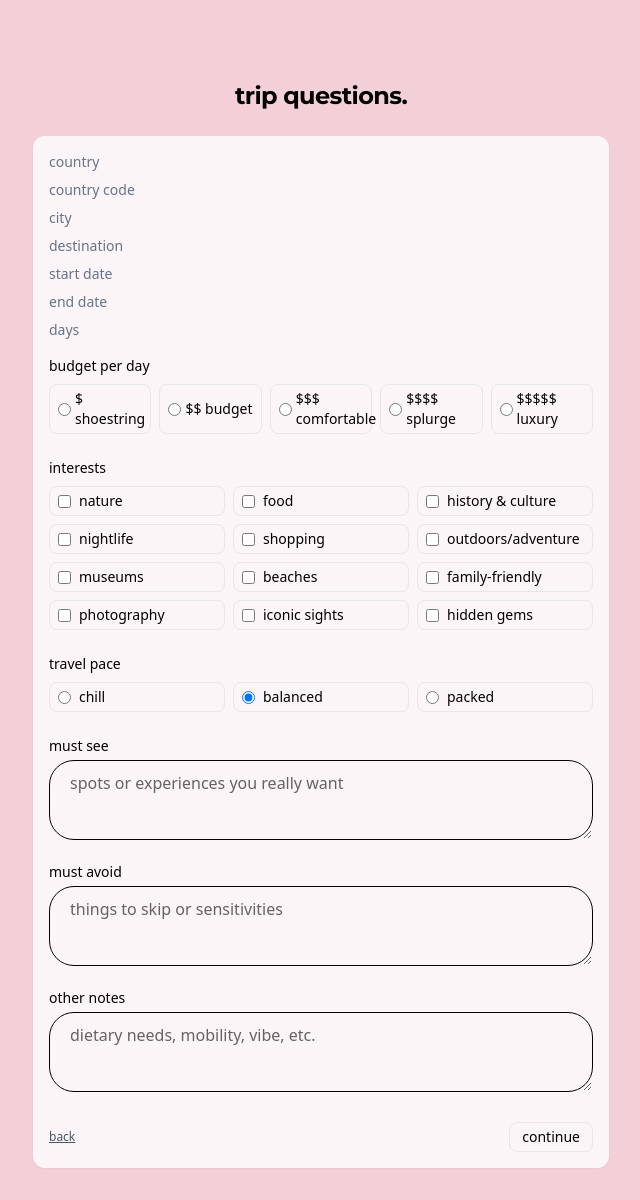
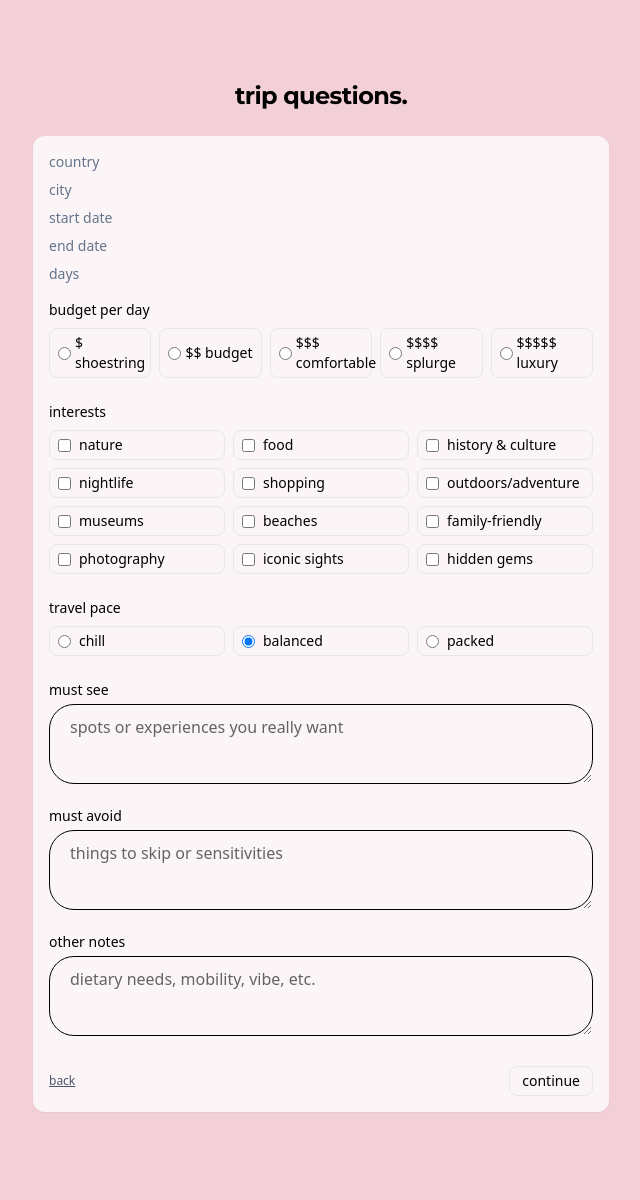
Before and after one commit to ltanafranca1004/AI-Travel-Planner, a Flask app: page /review in a window 1280 px wide. Shown: the whole page, without its empty margins (319-959 px from the left). After the commit the page ends 1112 px from the top, so only its background shows below. Run offline with Flask 3, Linux system fonts and the light colour scheme; some libraries are stand-ins or nearby versions.

Commit message:
Improved questionaire

```diff
--- a/app/templates/generate.html
+++ b/app/templates/generate.html
@@ -9,9 +9,7 @@
     <!-- headline summary -->
     <div class="grid sm:grid-cols-2 gap-y-2 text-sm">
       <div class="text-slate-500">country</div><div>{{ payload.country }}</div>
-      <div class="text-slate-500">country code</div><div>{{ payload.country_code }}</div>
       <div class="text-slate-500">city</div><div>{{ payload.city }}</div>
-      <div class="text-slate-500">destination</div><div>{{ payload.destination }}</div>
       <div class="text-slate-500">start date</div><div>{{ payload.start_date }}</div>
       <div class="text-slate-500">end date</div><div>{{ payload.end_date }}</div>
       <div class="text-slate-500">days</div><div>{{ payload.days }}</div>
--- a/app/templates/review.html
+++ b/app/templates/review.html
@@ -5,13 +5,10 @@
     trip questions.
   </h1>
 
-  {# base trip info (still shown so user sees what we collected) #}
   <div class="bg-white/80 rounded-xl p-4 shadow-sm max-w-xl mx-auto space-y-4">
     <div class="grid grid-cols-2 gap-y-2 text-sm">
       <div class="text-slate-500">country</div><div>{{ data.get('country','') }}</div>
-      <div class="text-slate-500">country code</div><div>{{ data.get('country_code','') }}</div>
       <div class="text-slate-500">city</div><div>{{ data.get('city','') }}</div>
-      <div class="text-slate-500">destination</div><div>{{ data.get('destination','') }}</div>
       <div class="text-slate-500">start date</div><div>{{ data.get('start_date','') }}</div>
       <div class="text-slate-500">end date</div><div>{{ data.get('end_date','') }}</div>
       <div class="text-slate-500">days</div><div>{{ data.get('days','') }}</div>
@@ -45,7 +42,7 @@
         </div>
       </div>
 
-      <!-- interests (generic vacation themes) -->
+      <!-- interests -->
       <div>
         <label class="block text-sm font-medium mb-2">interests</label>
         <div class="grid grid-cols-2 sm:grid-cols-3 gap-2 text-sm">
@@ -62,7 +59,7 @@
         </div>
       </div>
 
-      <!-- pace (optional) -->
+      <!-- travel pace -->
       <div>
         <label class="block text-sm font-medium mb-2">travel pace</label>
         <div class="grid grid-cols-3 gap-2 text-sm">
@@ -81,7 +78,7 @@
         </div>
       </div>
 
-      <!-- notes / must-see / must avoid -->
+      <!-- notes / must see / must avoid -->
       <div class="grid grid-cols-1 gap-4">
         <div>
           <label class="block text-sm font-medium mb-1">must see</label>
@@ -97,7 +94,6 @@
         </div>
       </div>
 
-      <!-- hidden payload; we build it on submit -->
       <input type="hidden" name="payload" id="payload">
 
       <div class="flex items-center justify-between">
@@ -111,19 +107,16 @@
 
 {% block scripts %}
 <script>
-  // base trip bits coming in from the calendar redirect
+  // base trip bits coming in from the calendar redirect (no country_code/destination)
   const basePayload = {
     country: "{{ (data.get('country') or '')|e }}",
-    country_code: "{{ (data.get('country_code') or '')|e }}",
     city: "{{ (data.get('city') or '')|e }}",
-    destination: "{{ (data.get('destination') or '')|e }}",
     start_date: "{{ (data.get('start_date') or '')|e }}",
     end_date: "{{ (data.get('end_date') or '')|e }}",
     days: "{{ (data.get('days') or '')|e }}"
   };
 
   document.getElementById('q-form').addEventListener('submit', (e) => {
-    // gather answers
     const fd = new FormData(e.target);
     const interests = [];
     for (const el of e.target.querySelectorAll('input[name="interests"]:checked')) interests.push(el.value);
```
Also changed, not shown: app/static/js/date-range.js (+6 -7 lines).
